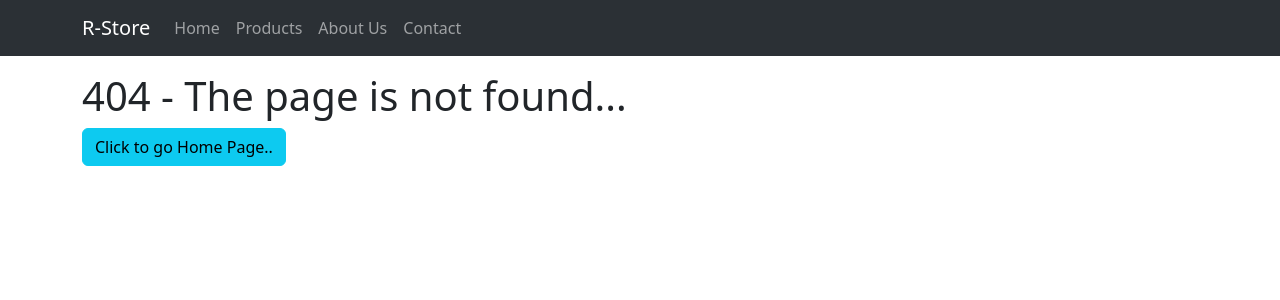
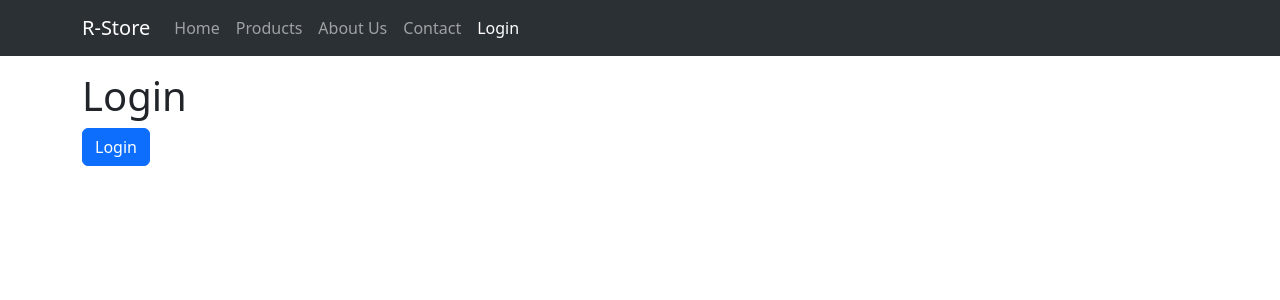
Before and after one commit to TugceVG/react-training, a React (Vite) app in the folder e-commerce-app/: page /login in a window 1280 px wide. Before the commit this address had no page. Shown: the top 300 px of the page. Built offline with nearby package versions, Linux system fonts and the light colour scheme.

Commit message:
feat(e-commerce-app) : add Login page

```diff
--- a/e-commerce-app/src/App.jsx
+++ b/e-commerce-app/src/App.jsx
@@ -1,17 +1,31 @@
 import { useState } from 'react';
+import { useNavigate } from 'react-router-dom';
 import Navbar from './components/Navbar';
 import SiteRoutes from './SiteRoutes';
 
 function App() {
-  const [count, setCount] = useState(0);
+  const [user, setUser] = useState(null);
+  const navigate = useNavigate();
+
+  const handleLogin = () => {
+    const user = { id: 1, name: "tugce" };
+    setUser(user);
+    localStorage.setItem('user', JSON.stringify(user));
+    navigate("/");
+  }
+
+  const handleLogout = () => {
+    localStorage.removeItem('user');
+    setUser(null);
+  }
 
   return (
     <>
-      <Navbar />
+      <Navbar user={user} handleLogout={handleLogout} />
       <div className="container">
         <div className="row">
           <div className="col-sm-12">
-            <SiteRoutes />
+            <SiteRoutes handleLogin={handleLogin} />
           </div>
         </div>
       </div>
--- a/e-commerce-app/src/SiteRoutes.jsx
+++ b/e-commerce-app/src/SiteRoutes.jsx
@@ -4,8 +4,9 @@ import Home from "./pages/Home";
 import Contact from "./pages/Contact"
 import PageNotFound from "./pages/PageNotFound";
 import { ProductsLayout, Products, Category, Product } from "./products";
+import Login from "./pages/Login";
 
-export default function SiteRoutes() {
+export default function SiteRoutes({ handleLogin }) {
     return (
         <Routes>
             <Route path="/" element={<Home />} />
@@ -16,6 +17,7 @@ export default function SiteRoutes() {
                 <Route path="product/:productId" element={<Product />} />
             </Route>
             <Route path="/contact" element={<Contact />} />
+            <Route path="/login" element={<Login handleLogin={handleLogin} />} />
             <Route path="*" element={<PageNotFound />} />
         </Routes>
     )
--- a/e-commerce-app/src/components/Navbar.jsx
+++ b/e-commerce-app/src/components/Navbar.jsx
@@ -1,6 +1,6 @@
 import { Link, NavLink } from "react-router-dom";
 
-export default function Navbar() {
+export default function Navbar({ user, handleLogout }) {
     return (
         <>
             <nav className="navbar navbar-expand-lg bg-body-tertiary mb-3" data-bs-theme="dark">
@@ -19,6 +19,11 @@ export default function Navbar() {
                             <NavLink className="nav-link" to="/products">Products</NavLink>
                             <NavLink className="nav-link" to="/about">About Us</NavLink>
                             <NavLink className="nav-link" to="/contact">Contact</NavLink>
+                            {
+                                user
+                                    ? <button className="nav-link" onClick={handleLogout}>Logout ({user.name})</button>
+                                    : <NavLink className="nav-link" to="/login">Login</NavLink>
+                            }
                         </div>
                     </div>
                 </div>
--- /dev/null
+++ b/e-commerce-app/src/pages/Login.jsx
@@ -0,0 +1,12 @@
+export default function Login({ handleLogin }) {
+    return (
+        <>
+            <h1>Login</h1>
+            <button
+                onClick={handleLogin}
+                className="btn btn-primary">
+                Login
+            </button>
+        </>
+    )
+}
```
